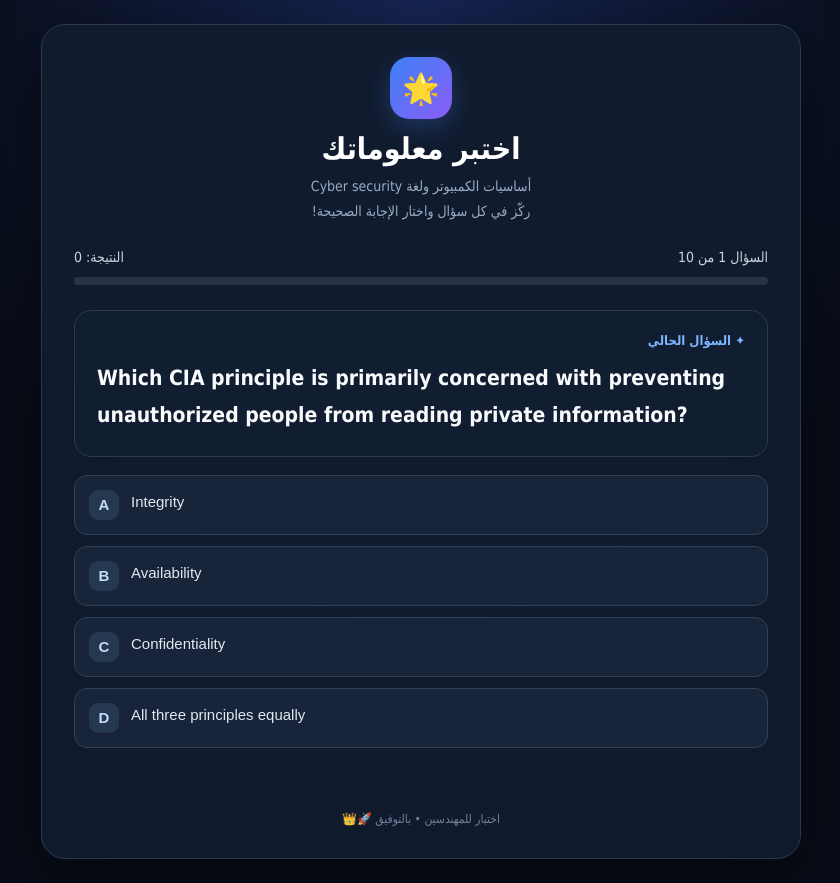
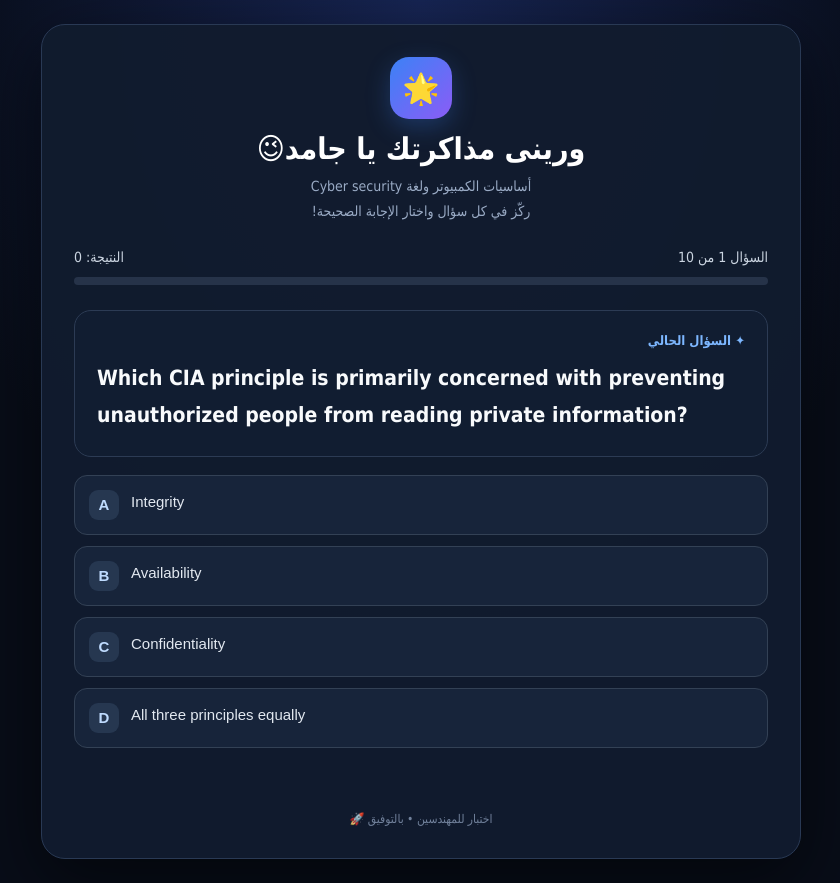
Before and after one commit to boda68676-cyber/Quiz-cyber-security, a plain HTML site: page index.html in a window 1280 px wide. Shown: the whole page, without its empty margins (219-1059 px from the left). Drawn offline with Linux system fonts and the light colour scheme.

Commit message:
Quiz Cyber security

```diff
--- a/index.html
+++ b/index.html
@@ -96,7 +96,7 @@ h1{font-size:clamp(23px,5vw,30px);margin:0 0 8px;color:#fff}
 <main class="quiz" id="quiz">
   <header class="brand">
     <div class="brand-icon">🌟</div>
-    <h1>اختبر معلوماتك</h1>
+    <h1>ورينى مذاكرتك يا جامد😉</h1>
     <p class="subtitle">
       أساسيات الكمبيوتر ولغة Cyber security<br>
      ركّز في كل سؤال واختار الإجابة الصحيحة!
@@ -124,7 +124,7 @@ h1{font-size:clamp(23px,5vw,30px);margin:0 0 8px;color:#fff}
     السؤال التالي ←
   </button>
 
-  <footer class="footer">اختبار للمهندسين • بالتوفيق 🚀👑</footer>
+  <footer class="footer">اختبار للمهندسين • بالتوفيق 🚀</footer>
 </main>
 
 <script>
```
